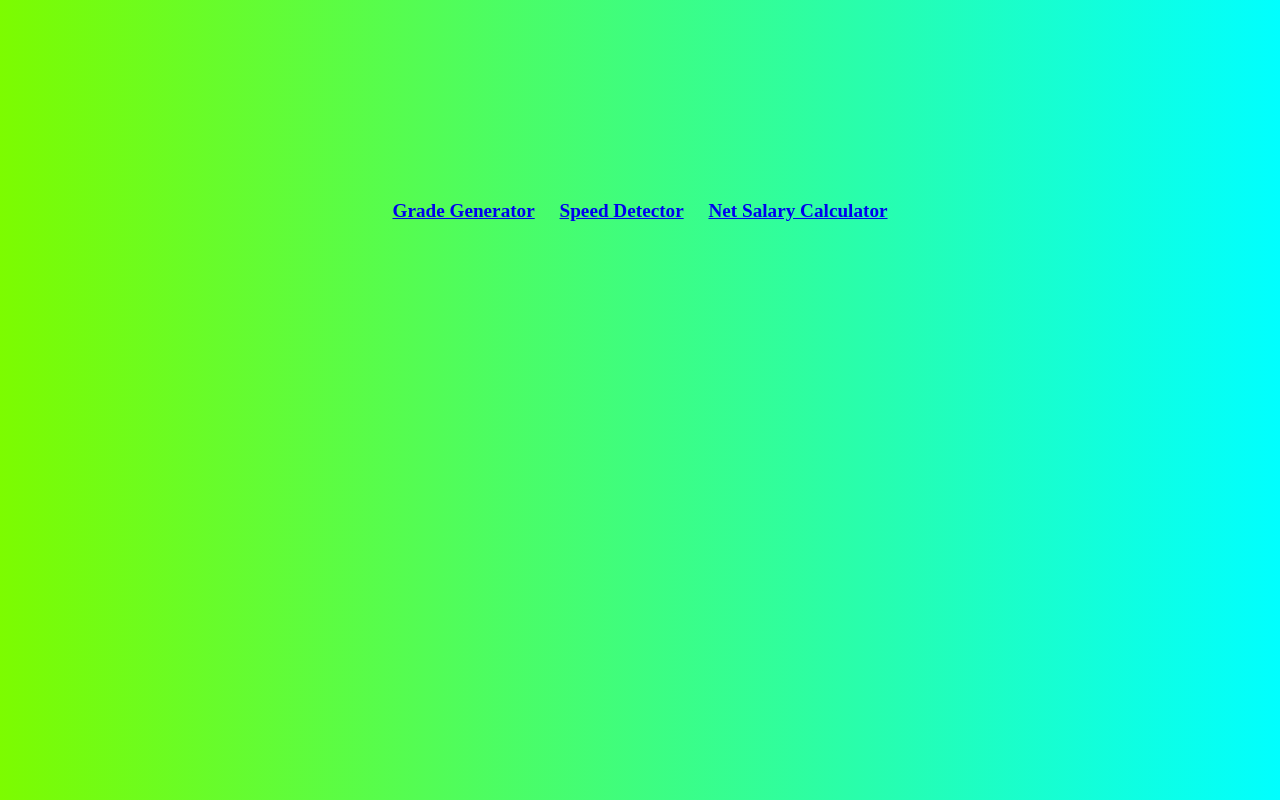
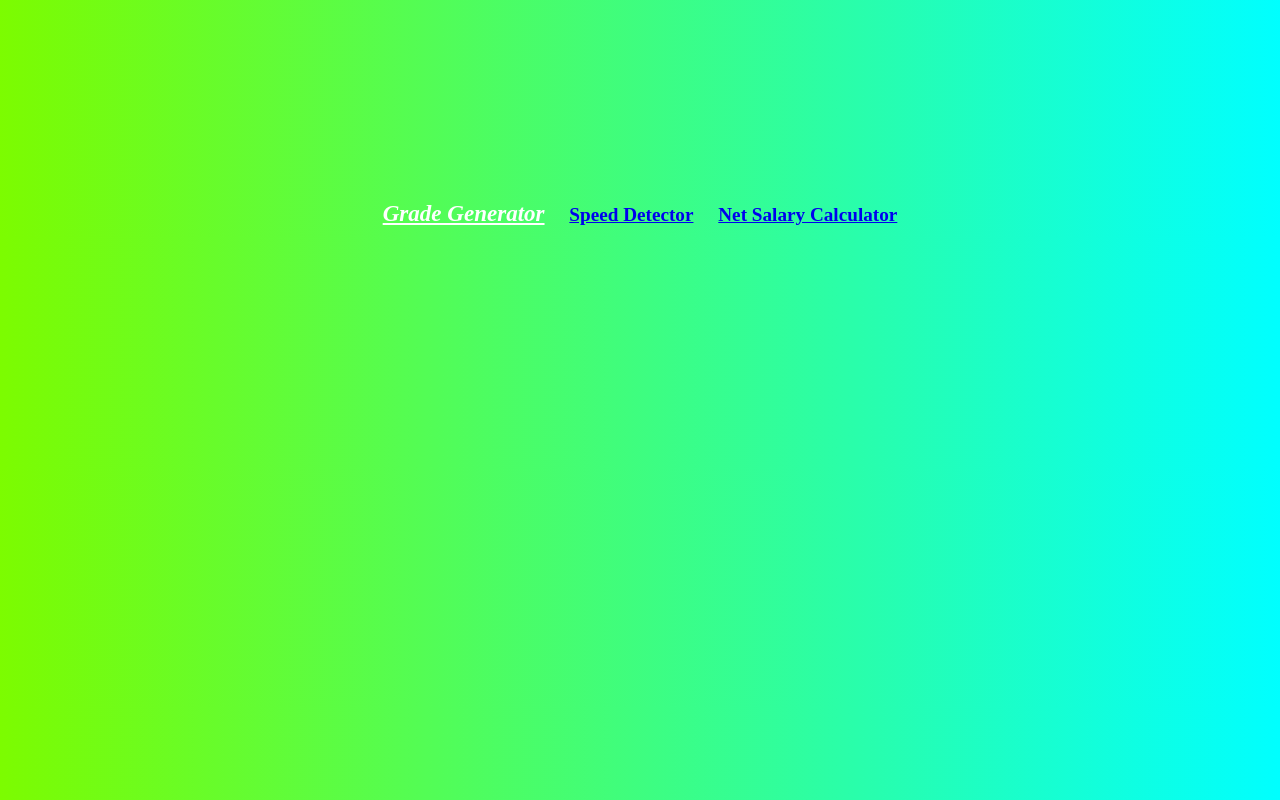
Before and after one commit to tedkelvin19/Toy-Problem-Code-Challenge, a plain HTML site: page index.html in a window 1280 px wide. In both pictures the pointer is over the link "Grade Generator". Drawn offline with Linux system fonts and the light colour scheme.

Commit message:
Edited index.html file

```diff
--- a/index.html
+++ b/index.html
@@ -19,8 +19,12 @@
         }
         .nav-bar a{
             margin: 10px;
-            text-align: center;
-
+        }
+        .nav-bar a:hover{
+            font-size: larger;
+            font-weight: bolder;
+            font-style: italic;
+            color: white;
         }
     </style>
 </head>
```
